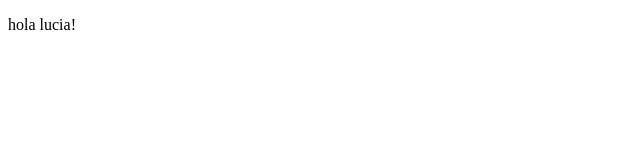
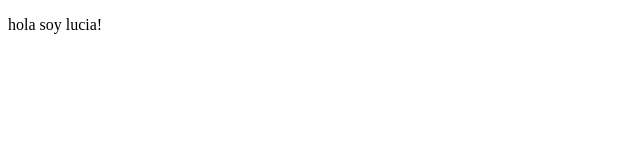
Before and after one commit to Compu3Unla/heladeria-vittorio-2024-2, a plain HTML site: page index.html in a window 1280 px wide. Shown: the full height of the page, 0-640 px from the left. Drawn offline with Linux system fonts and the light colour scheme.

Commit message:
nueva rama

```diff
--- a/index.html
+++ b/index.html
@@ -7,7 +7,7 @@
 
 </head>
 <body>
-    <p>hola lucia!</p>
+    <p>hola soy lucia!</p>
 
 </body>
 </html>
```
